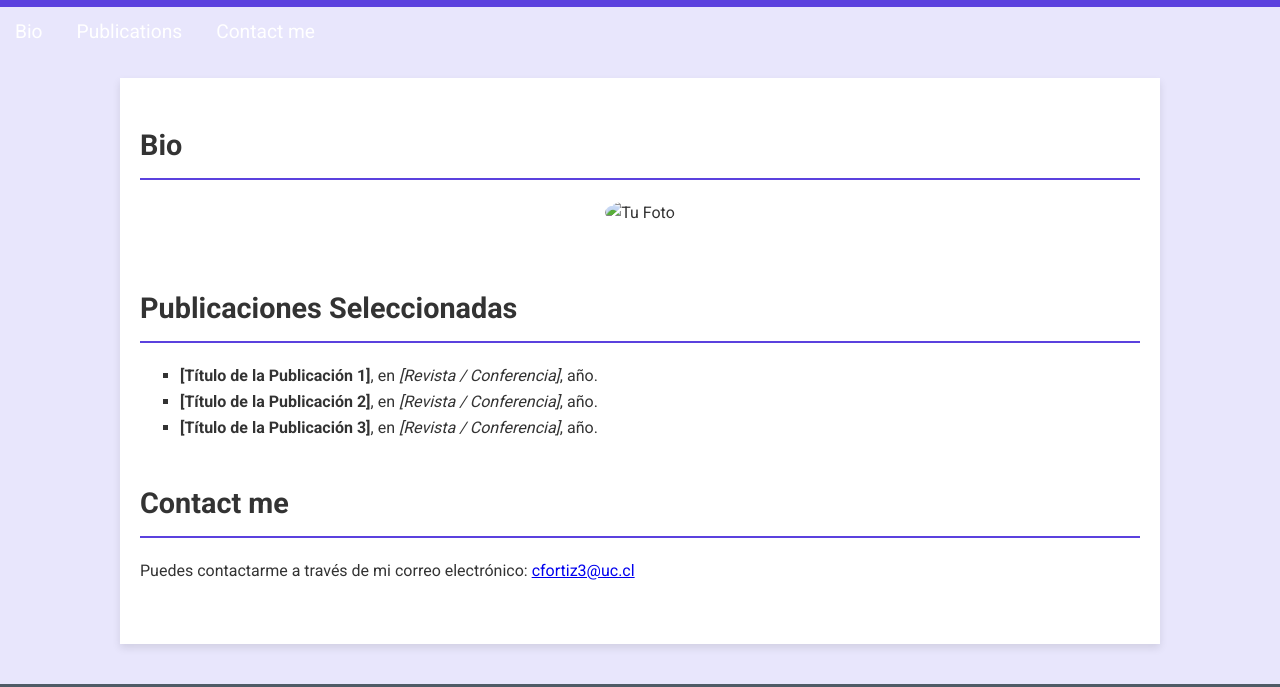
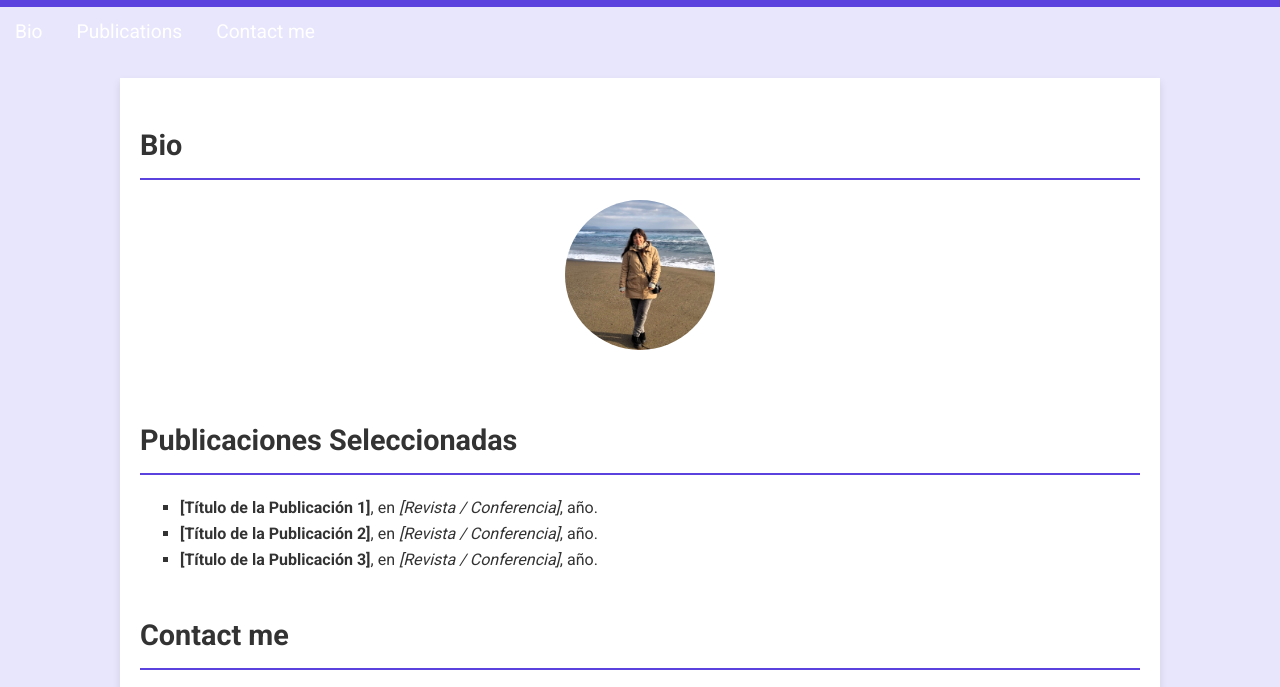
Before and after one commit to CamilaOInos/CamilaOInos.github.io, a plain HTML site: page index.html in a window 1280 px wide. Shown: the part 97-784 px from the top of the page. Drawn offline with Linux system fonts and the light colour scheme.

Commit message:
Update index.html

```diff
--- a/index.html
+++ b/index.html
@@ -113,7 +113,7 @@
         <section id="bio">
             <h2>Bio</h2>
             <div class="bio">
-                <img src="tu-foto.jpg" alt="Tu Foto">
+                <img src="foto web (2).jpeg" alt="Tu Foto">
                 <p></p>
             </div>
         </section>
```
